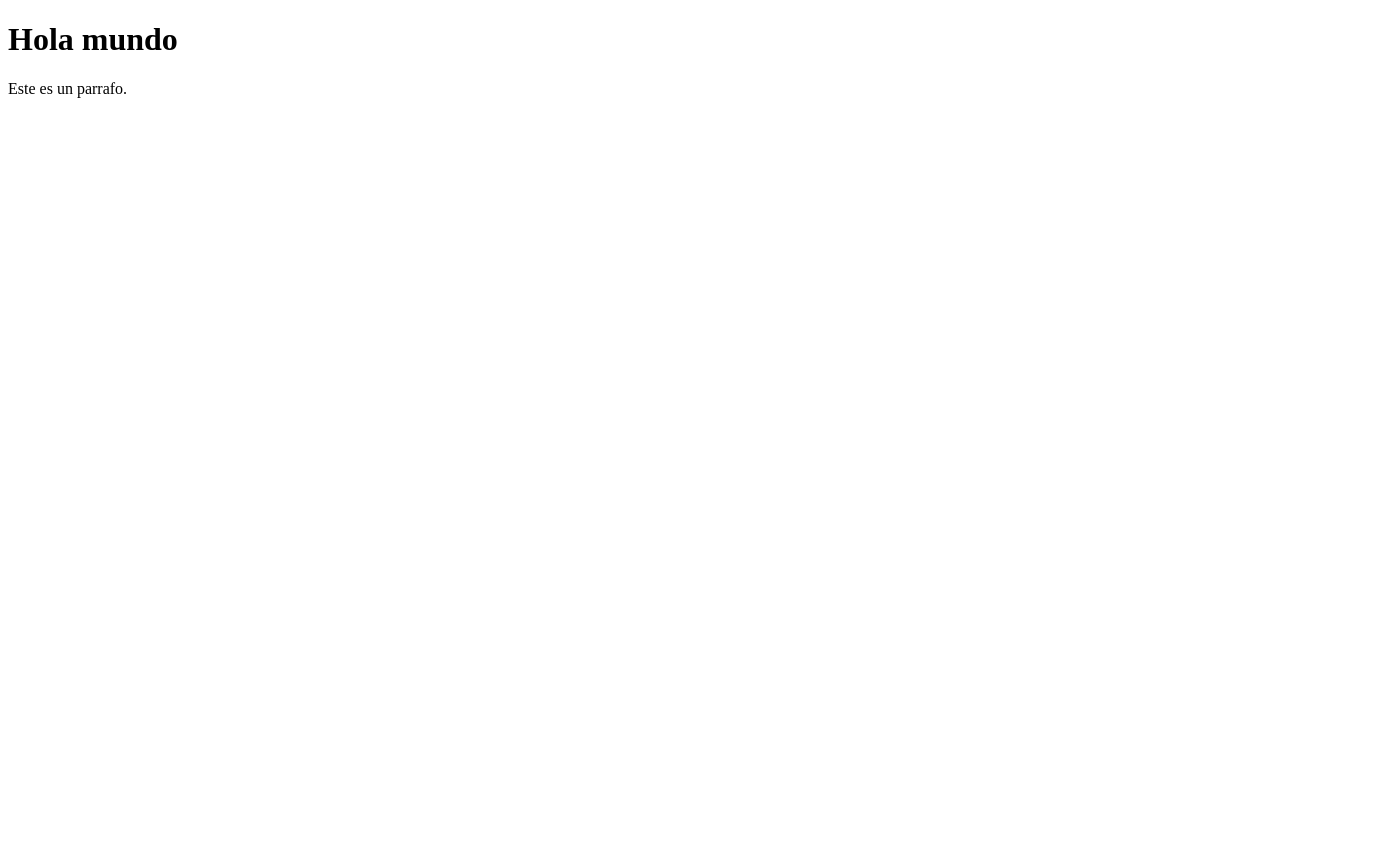
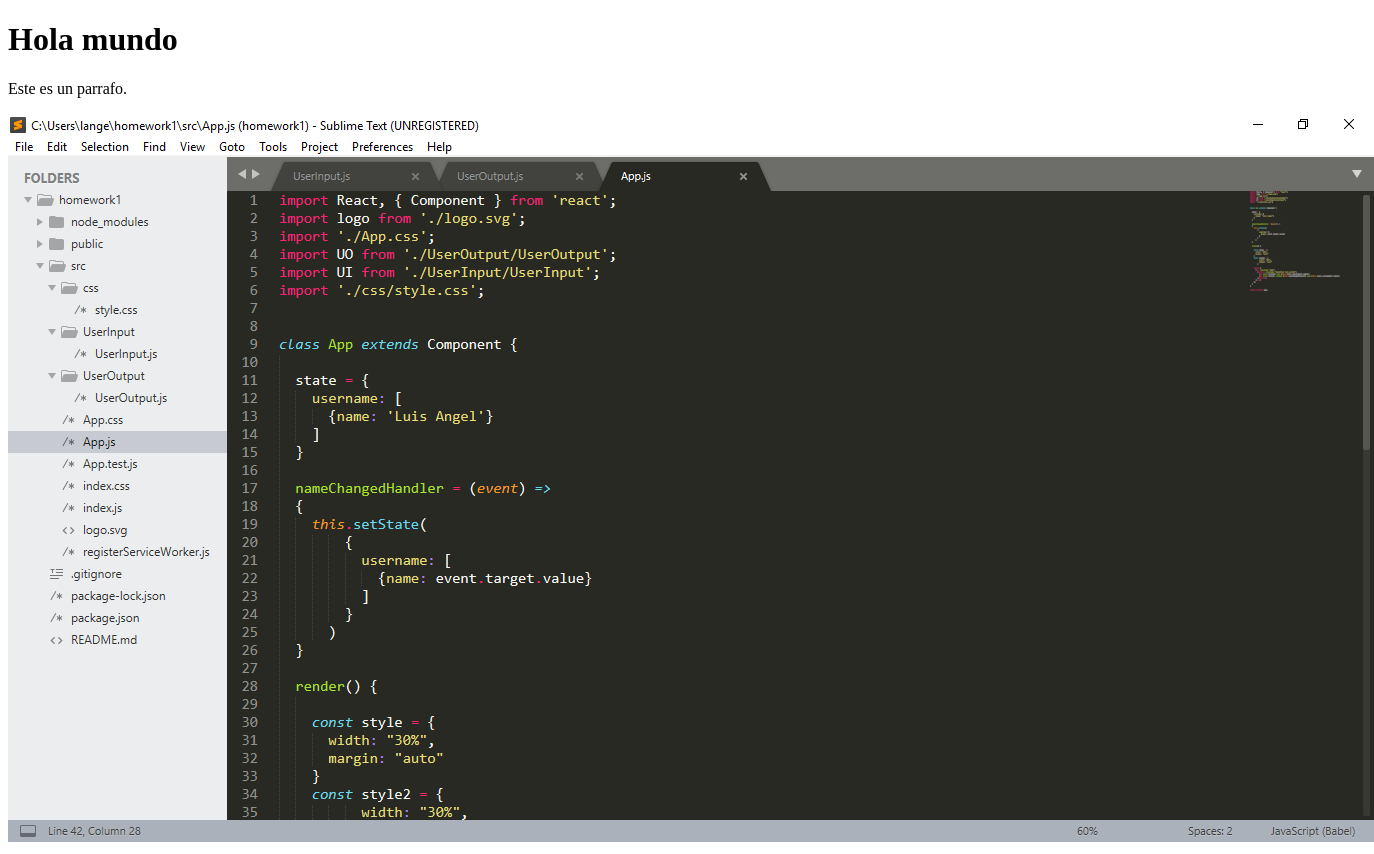
Before and after one commit to langel96/invie-github, a plain HTML site: page index.html in a window 1280 px wide. Shown: the whole page, 1374 px wide, since content can reach past the window. Before the commit the page ends 800 px from the top, so only its background shows below. Drawn offline with Linux system fonts and the light colour scheme.

Commit message:
agregando imagen

```diff
--- a/index.html
+++ b/index.html
@@ -9,5 +9,6 @@
 <body>
     <h1>Hola mundo</h1>
     <p>Este es un parrafo.</p>
+    <img src="1.PNG">
 </body>
 </html>
```
Also changed, not shown: 1.PNG (added).
